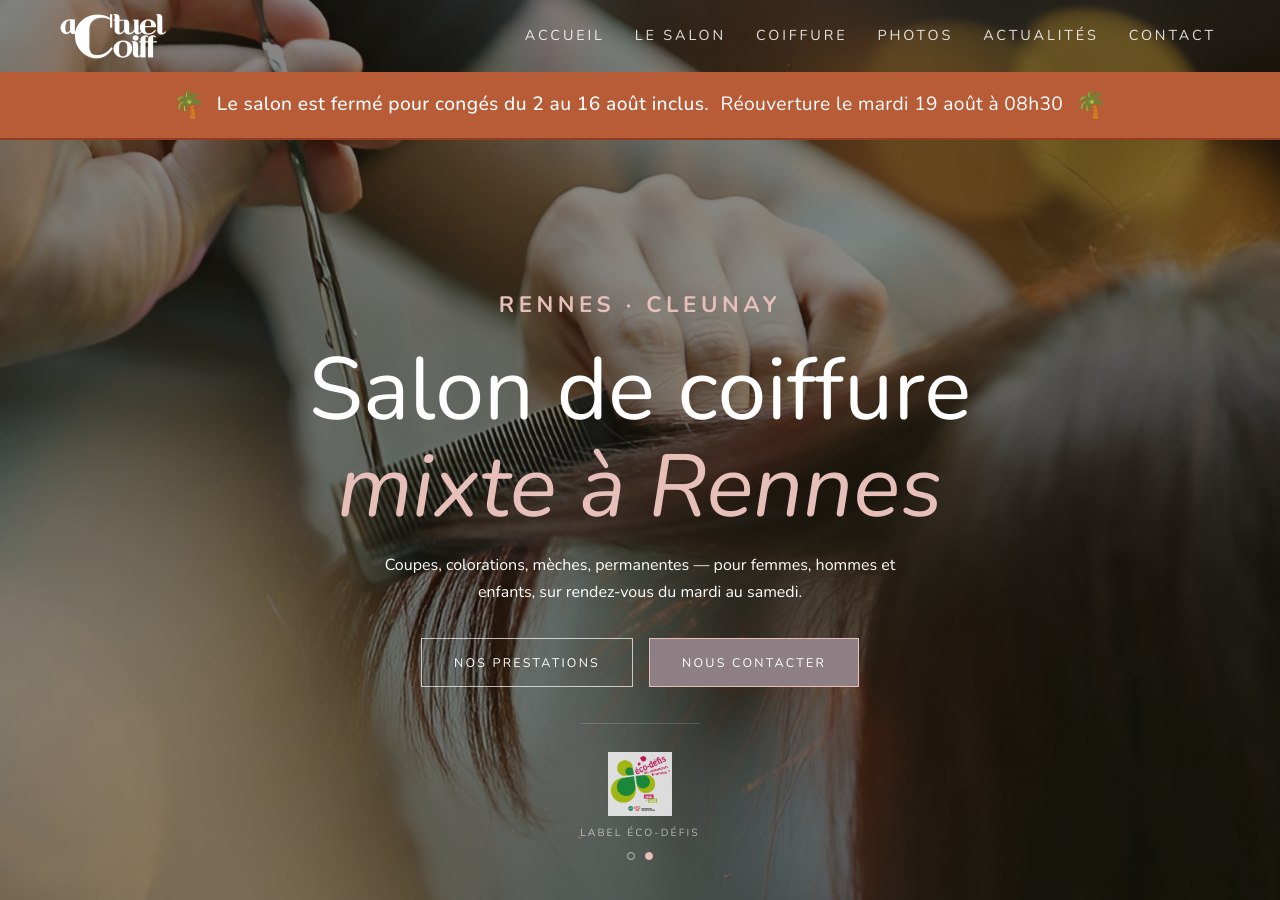
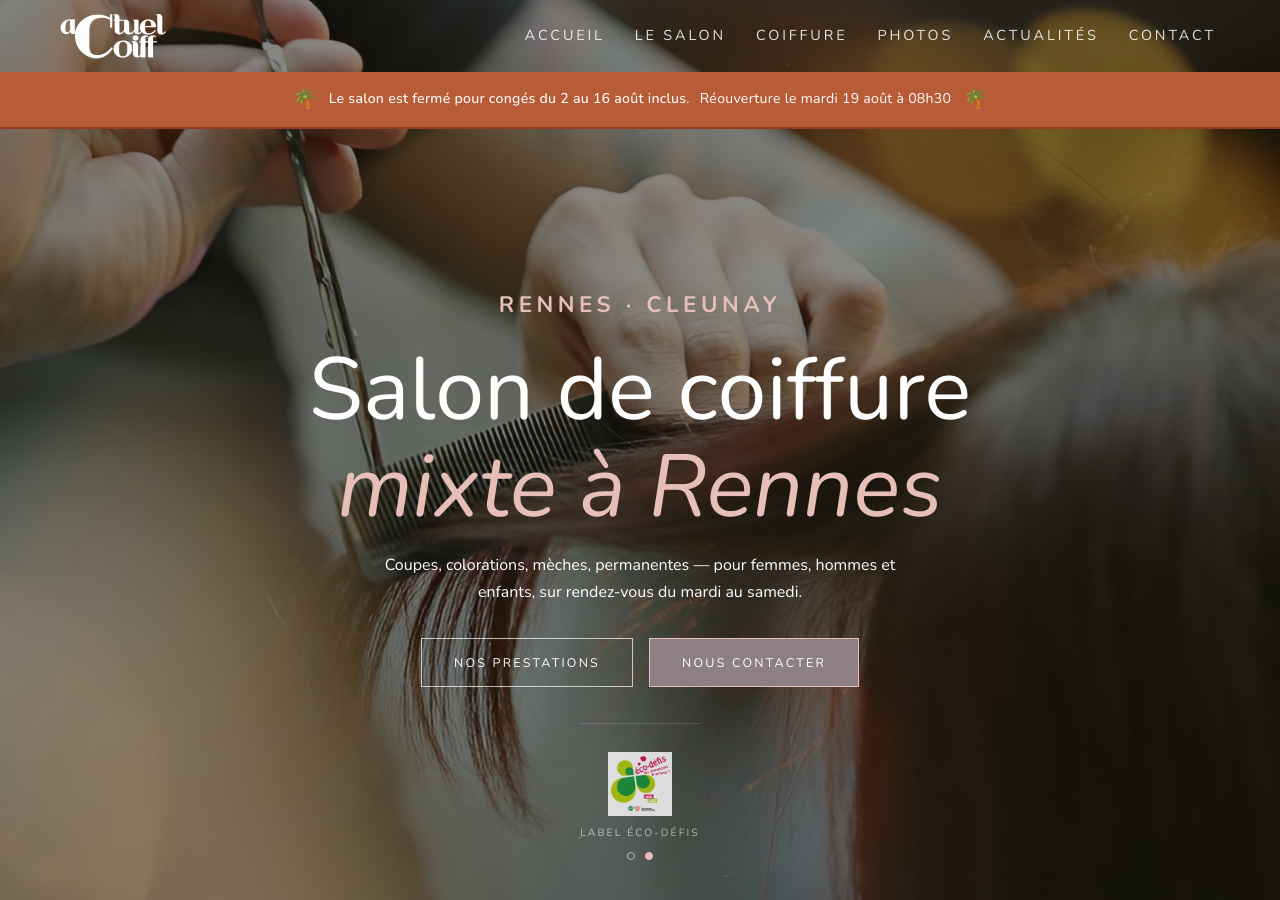
Before and after one commit to actuelcoiff/actuelcoiff.github.io, a Jekyll site: the page built from index.html, in a window 1280 px wide and 900 px high. Built offline with Jekyll 4.4.1, drawn with Linux system fonts in a browser that asks for light colours.

Commit message:
Test banniere

```diff
--- a/assets/css/main.scss
+++ b/assets/css/main.scss
@@ -251,16 +251,6 @@ a  { color: inherit; text-decoration: none; }
   .site-logo__text {
     font-size: 1.1rem;
   }
-  .holiday-banner__inner {
-    padding: 8px 16px;
-    gap: 8px;
-  }
-  .holiday-banner__icon {
-    font-size: 1rem;
-  }
-  .holiday-banner p {
-    font-size: 0.78rem;
-  }
 }
 
 /* ============================================================
@@ -291,12 +281,12 @@ a  { color: inherit; text-decoration: none; }
 }
 
 .holiday-banner__icon {
-  font-size: 1.6rem;
+  font-size: 1.2rem;
   flex-shrink: 0;
 }
 
 .holiday-banner p {
-  font-size: 1.2rem;
+  font-size: 0.88rem;
   letter-spacing: 0.02em;
   margin: 0;
 }
@@ -313,9 +303,21 @@ body:has(.holiday-banner) .page-hero {
 }
 
 @media (max-width: 768px) {
+  .holiday-banner__inner {
+    padding: 7px 12px;
+    gap: 6px;
+  }
+  .holiday-banner__icon {
+    display: none;        /* ← hides the emoji on mobile to save space */
+  }
+  .holiday-banner p {
+    font-size: 0.72rem;  /* ← adjust this if still too big */
+    letter-spacing: 0;
+    line-height: 1.4;
+  }
   body:has(.holiday-banner) .hero,
   body:has(.holiday-banner) .page-hero {
-    padding-top: calc(72px + 36px); /* navbar + banner height */
+    padding-top: calc(72px + 38px); /* ← adjust 38px if content still overlaps */
   }
 }
 
```
